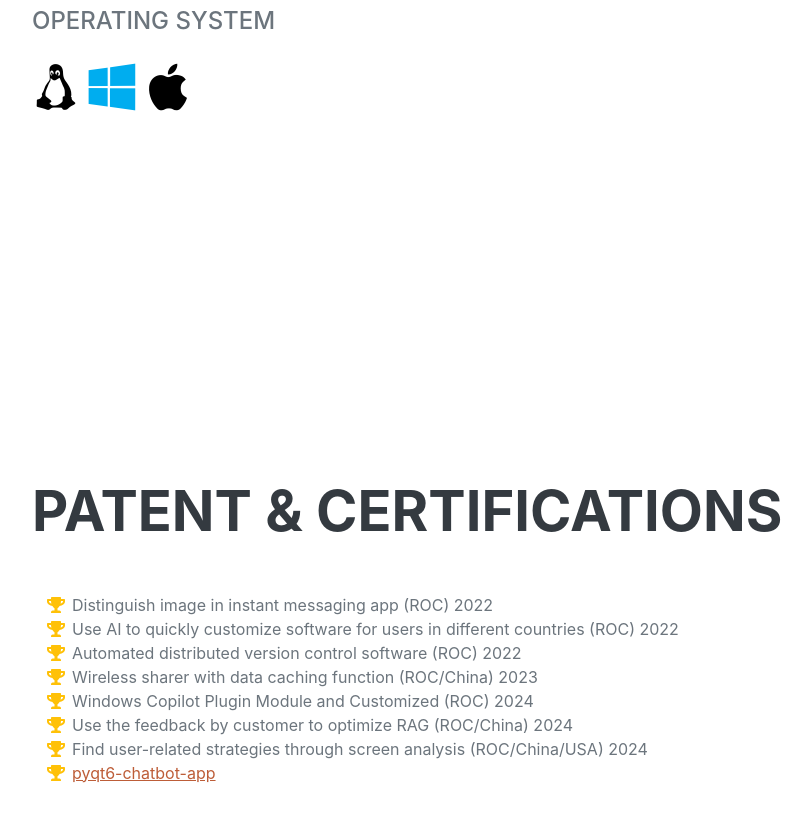
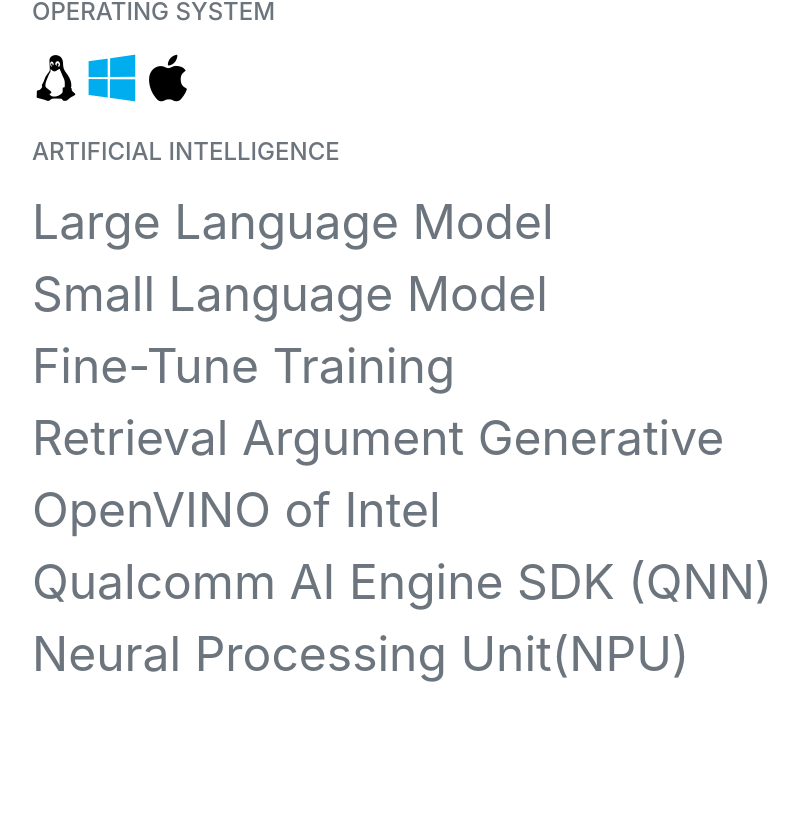
Before and after one commit to wenlianghuang/matt-huang-resume, a Next.js app: page /about in a window 1280 px wide. Shown: the part 3337-4159 px from the top of the page, without its empty margins (288-1100 px from the left). Built offline with nearby package versions, Linux system fonts and the light colour scheme.

Commit message:
modified file

```diff
--- a/app/about/page.tsx
+++ b/app/about/page.tsx
@@ -266,6 +266,30 @@
                   <i className='devicon-apple-original colored'></i>
                 </li>
               </ul>
+              <div className='subheading mb-3'>Artificial Intelligence</div>
+              <ul className='list-inline dev-icons'>
+                <li className='list-inline-item'>
+                Large Language Model
+                </li>
+                <li className='list-inline-item'>
+                Small Language Model
+                </li>
+                <li className='list-inline-item'>
+                Fine-Tune Training
+                </li>
+                <li className='list-inline-item'>
+                Retrieval Argument Generative
+                </li>
+                <li className='list-inline-item'>
+                OpenVINO of Intel
+                </li>
+                <li className='list-inline-item'>
+                  Qualcomm AI Engine SDK (QNN)
+                </li>
+                <li className='list-inline-item'>
+                  Neural Processing Unit(NPU)
+                </li>
+              </ul>
           </div>
 
         </section>
```
